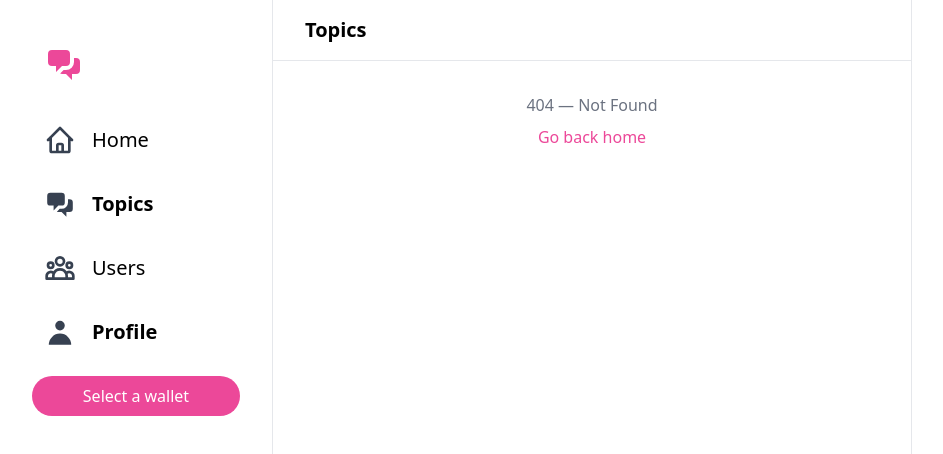
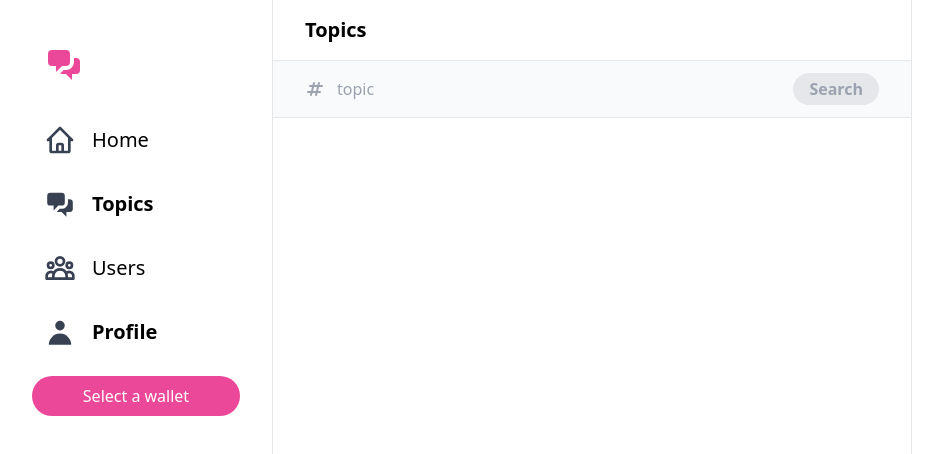
Before and after one commit to a-dagnicourt/solana-twitter-react, a Next.js app in the folder app/: page /topics in a window 1280 px wide. Before the commit this address had no page. Shown: the top 454 px of the page, without its empty margins (176-1119 px from the left). Built offline with nearby package versions, Linux system fonts and the light colour scheme.

Commit message:
wip: upgrading tweet search & topics

```diff
--- a/app/components/TweetForm.jsx
+++ b/app/components/TweetForm.jsx
@@ -68,7 +68,7 @@ export default function TweetForm({ added, forcedTopic }) {
                 <svg
                   xmlns="http://www.w3.org/2000/svg"
                   className={
-                    (watch('topic') ? 'text-pink-500 ' : 'text-gray-400 ') +
+                    (effectiveTopic ? 'text-pink-500 ' : 'text-gray-400 ') +
                     'm-auto h-5 w-5'
                   }
                   viewBox="0 0 20 20"
--- a/app/components/TweetSearch.jsx
+++ b/app/components/TweetSearch.jsx
@@ -1,43 +1,57 @@
-import Link from "next/link";
-import { toRefs } from "vue";
+import { useForm } from 'react-hook-form'
 
-export default function TweetSearch() {
-  const emit = defineEmits(["search", "update:modelValue"]);
-  const props = defineProps({
-    modelValue: String,
-    placeholder: String,
-    disabled: Boolean,
-  });
+export default function TweetSearch({
+  children,
+  modelValue,
+  setTopic,
+  setViewedTopic,
+  placeholder,
+  disabled,
+  search,
+}) {
+  const handleSearchSubmit = (data) => {
+    setViewedTopic(data.search)
+    search()
+  }
 
-  const { modelValue, placeholder, disabled } = toRefs(props);
+  const {
+    register,
+    handleSubmit,
+    formState: { errors },
+  } = useForm()
+  const onSubmit = (data) => handleSearchSubmit(data)
+
   return (
-    // <Home>
-    <div className="relative border-b">
+    <form onSubmit={handleSubmit(onSubmit)} className="relative border-b">
       <input
+        {...register('search')}
         type="text"
-        className="text-gray-700 w-full pl-16 pr-32 py-4 bg-gray-50"
-        placeholder="placeholder"
-        value="modelValue"
-        input="emit('update:modelValue', $event.target.value)"
-        keydownenter="emit('search')"
+        className="w-full bg-gray-50 py-4 pl-16 pr-32 text-gray-700"
+        placeholder={placeholder}
+        onChange={(e) => setTopic(e.target.value)}
       />
       <div
-        className="absolute left-0 inset-y-0 flex items-center justify-center pl-8 pr-2"
-        className="modelValue ? 'text-gray-700' : 'text-gray-400'"
+        className={
+          (modelValue ? 'text-gray-700 ' : 'text-gray-400 ') +
+          'absolute inset-y-0 left-0 flex items-center justify-center pl-8 pr-2'
+        }
       >
-        <slot name="icon"></slot>
+        {children}
       </div>
-      <div className="absolute right-0 inset-y-0 flex items-center pr-8">
+      <div className="absolute inset-y-0 right-0 flex items-center pr-8">
         <button
-          className="rounded-full px-4 py-1 font-semibold"
-          className="! disabled ? 'text-gray-700 bg-gray-300 hover:bg-gray-400 hover:text-white' : 'text-gray-400 bg-gray-200 cursor-not-allowed'"
-          disabled="disabled"
-          click="emit('search')"
+          type="submit"
+          className={
+            (!disabled
+              ? 'bg-gray-300 text-gray-700 hover:bg-gray-400 hover:text-white '
+              : 'cursor-not-allowed bg-gray-200 text-gray-400 ') +
+            'rounded-full px-4 py-1 font-semibold'
+          }
+          disabled={disabled}
         >
           Search
         </button>
       </div>
-    </div>
-    // </Home>
-  );
+    </form>
+  )
 }
--- a/app/pages/Topics.jsx
+++ /dev/null
@@ -1,84 +0,0 @@
-import Base from '../templates/Base'
-import { ref } from 'vue'
-import { useRouter } from 'vue-router'
-import { fetchTweets } from '@/api'
-import { useSlug, useFromRoute } from '@/composables'
-import TweetForm from '@/components/TweetForm'
-import TweetList from '@/components/TweetList'
-import TweetSearch from '@/components/TweetSearch'
-
-export default function Topics() {
-  // Data.
-  const router = useRouter()
-  const tweets = ref([])
-  const loading = ref(true)
-  const topic = ref('')
-  const slugTopic = useSlug(topic)
-  const viewedTopic = ref('')
-
-  // Actions.
-  const search = () => {
-    router.push(`/topics/${slugTopic.value}`)
-  }
-
-  const fetchTopicTweets = async () => {
-    if (slugTopic.value === viewedTopic.value) return
-    try {
-      loading.value = true
-      const fetchedTweets = await fetchTweets()
-      tweets.value = fetchedTweets
-      viewedTopic.value = slugTopic.value
-    } finally {
-      loading.value = false
-    }
-  }
-
-  const addTweet = (tweet) => tweets.value.push(tweet)
-
-  // Router hooks.
-  useFromRoute((route) => {
-    topic.value = route.params.topic
-    if (topic.value) {
-      fetchTopicTweets()
-    } else {
-      tweets.value = []
-      viewedTopic.value = ''
-    }
-  })
-  return (
-    <Base>
-      <tweet-search
-        placeholder="topic"
-        disabled="! slugTopic"
-        modelValue="slugTopic"
-        update:modelValue="value => topic = value"
-        search="search"
-      >
-        <template icon>
-          <svg
-            xmlns="http://www.w3.org/2000/svg"
-            className="h-5 w-5"
-            viewBox="0 0 20 20"
-            fill="currentColor"
-          >
-            <path
-              fillRule="evenodd"
-              d="M9.243 3.03a1 1 0 01.727 1.213L9.53 6h2.94l.56-2.243a1 1 0 111.94.486L14.53 6H17a1 1 0 110 2h-2.97l-1 4H15a1 1 0 110 2h-2.47l-.56 2.242a1 1 0 11-1.94-.485L10.47 14H7.53l-.56 2.242a1 1 0 11-1.94-.485L5.47 14H3a1 1 0 110-2h2.97l1-4H5a1 1 0 110-2h2.47l.56-2.243a1 1 0 011.213-.727zM9.03 8l-1 4h2.938l1-4H9.031z"
-              clipRule="evenodd"
-            />
-          </svg>
-        </template>
-      </tweet-search>
-      <div v-if="viewedTopic">
-        <tweet-form added="addTweet" forced-topic="viewedTopic"></tweet-form>
-        <tweet-list tweets="tweets" loading="loading"></tweet-list>
-        <div
-          v-if="tweets.length === 0"
-          className="p-8 text-center text-gray-500"
-        >
-          No tweets were found in this topic...
-        </div>
-      </div>
-    </Base>
-  )
-}
--- a/app/pages/Tweet.jsx
+++ /dev/null
@@ -1,35 +0,0 @@
-import Base from "../templates/Base";
-import { ref, watchEffect } from "vue";
-import { PublicKey } from "@solana/web3.js";
-import { getTweet } from "@/api";
-import { useFromRoute } from "@/composables";
-import TweetCard from "@/components/TweetCard";
-
-export default function Profile() {
-  const tweetAddress = ref(null);
-  useFromRoute((route) => (tweetAddress.value = route.params.tweet));
-
-  const loading = ref(false);
-  const tweet = ref(null);
-  watchEffect(async () => {
-    try {
-      loading.value = true;
-      tweet.value = await getTweet(new PublicKey(tweetAddress.value));
-    } catch (e) {
-      tweet.value = null;
-    } finally {
-      loading.value = false;
-    }
-  });
-  return (
-    <Base>
-      <div v-if="loading" className="p-8 text-gray-500 text-center">
-        Loading...
-      </div>
-      <div v-else-if="! tweet" className="p-8 text-gray-500 text-center">
-        Tweet not found
-      </div>
-      <tweet-card v-else tweet="tweet"></tweet-card>
-    </Base>
-  );
-}
--- a/app/pages/Profile.jsx
+++ b/app/pages/profile/index.jsx
@@ -1,26 +1,26 @@
-import Base from "../templates/Base";
-import { ref, watchEffect } from "vue";
-import { fetchTweets } from "@/api";
-import TweetForm from "@/components/TweetForm";
-import TweetList from "@/components/TweetList";
+import Base from '../../templates/Base'
+import { ref, watchEffect } from 'vue'
+import { fetchTweets } from '@/api'
+import TweetForm from '@/components/TweetForm'
+import TweetList from '@/components/TweetList'
 
 export default function Profile() {
-  const tweets = ref([]);
-  const loading = ref(true);
+  const tweets = ref([])
+  const loading = ref(true)
 
   watchEffect(() => {
     fetchTweets()
       .then((fetchedTweets) => (tweets.value = fetchedTweets))
-      .finally(() => (loading.value = false));
-  });
+      .finally(() => (loading.value = false))
+  })
   return (
     <Base>
       {/* <!-- TODO: Check connected wallet --> */}
-      <div v-if="true" className="border-b px-8 py-4 bg-gray-50">
+      <div v-if="true" className="border-b bg-gray-50 px-8 py-4">
         B1AfN7AgpMyctfFbjmvRAvE1yziZFDb9XCwydBjJwtRN
       </div>
       <tweet-form added="addTweet"></tweet-form>
       <tweet-list tweets="tweets" loading="loading"></tweet-list>
     </Base>
-  );
+  )
 }
--- /dev/null
+++ b/app/pages/topics/index.jsx
@@ -0,0 +1,89 @@
+import Base from '../../templates/Base'
+import { fetchTweets } from '../api/fetch-tweets'
+import { useSlug } from '../../utils'
+import TweetForm from '../../components/TweetForm'
+import TweetList from '../../components/TweetList'
+import TweetSearch from '../../components/TweetSearch'
+import { useRouter } from 'next/router'
+import { useState } from 'react'
+
+export default function Topics() {
+  // Data.
+  const router = useRouter()
+  const [tweets, setTweets] = useState([])
+  const [loading, setLoading] = useState(true)
+  const [topic, setTopic] = useState('')
+  const [modelValue, setModelValue] = useState('')
+  const slugTopic = useSlug(topic)
+  const [viewedTopic, setViewedTopic] = useState('')
+
+  console.log(topic)
+  console.log(slugTopic)
+
+  // Actions.
+  const search = () => {
+    router.push(`/topics/${slugTopic}`)
+  }
+
+  const fetchTopicTweets = async () => {
+    if (slugTopic === viewedTopic) return
+    try {
+      loading = true
+      const fetchedTweets = await fetchTweets()
+      tweets = fetchedTweets
+      viewedTopic = slugTopic
+    } finally {
+      loading = false
+    }
+  }
+
+  const addTweet = (tweet) => tweets.push(tweet)
+
+  // Router hooks.
+  // useFromRoute((route) => {
+  //   topic = route.params.topic
+  //   if (topic) {
+  //     fetchTopicTweets()
+  //   } else {
+  //     tweets = []
+  //     viewedTopic = ''
+  //   }
+  // })
+  return (
+    <Base>
+      <TweetSearch
+        placeholder="topic"
+        disabled={!slugTopic}
+        modelValue={slugTopic}
+        setTopic={setTopic}
+        setViewedTopic={setViewedTopic}
+        search={search}
+      >
+        <svg
+          xmlns="http://www.w3.org/2000/svg"
+          className="h-5 w-5"
+          viewBox="0 0 20 20"
+          fill="currentColor"
+        >
+          <path
+            fillRule="evenodd"
+            d="M9.243 3.03a1 1 0 01.727 1.213L9.53 6h2.94l.56-2.243a1 1 0 111.94.486L14.53 6H17a1 1 0 110 2h-2.97l-1 4H15a1 1 0 110 2h-2.47l-.56 2.242a1 1 0 11-1.94-.485L10.47 14H7.53l-.56 2.242a1 1 0 11-1.94-.485L5.47 14H3a1 1 0 110-2h2.97l1-4H5a1 1 0 110-2h2.47l.56-2.243a1 1 0 011.213-.727zM9.03 8l-1 4h2.938l1-4H9.031z"
+            clipRule="evenodd"
+          />
+        </svg>
+      </TweetSearch>
+      {viewedTopic && (
+        <div>
+          <TweetForm added={addTweet} forcedTopic={viewedTopic} />
+          <TweetList tweets={tweets} loading={loading} />
+          <div
+            v-if="tweets.length === 0"
+            className="p-8 text-center text-gray-500"
+          >
+            No tweets were found in this topic...
+          </div>
+        </div>
+      )}
+    </Base>
+  )
+}
--- /dev/null
+++ b/app/pages/tweet/index.jsx
@@ -0,0 +1,35 @@
+import Base from '../../templates/Base'
+import { ref, watchEffect } from 'vue'
+import { PublicKey } from '@solana/web3.js'
+import { getTweet } from '@/api'
+import { useFromRoute } from '@/composables'
+import TweetCard from '@/components/TweetCard'
+
+export default function Profile() {
+  const tweetAddress = ref(null)
+  useFromRoute((route) => (tweetAddress.value = route.params.tweet))
+
+  const loading = ref(false)
+  const tweet = ref(null)
+  watchEffect(async () => {
+    try {
+      loading.value = true
+      tweet.value = await getTweet(new PublicKey(tweetAddress.value))
+    } catch (e) {
+      tweet.value = null
+    } finally {
+      loading.value = false
+    }
+  })
+  return (
+    <Base>
+      <div v-if="loading" className="p-8 text-center text-gray-500">
+        Loading...
+      </div>
+      <div v-else-if="! tweet" className="p-8 text-center text-gray-500">
+        Tweet not found
+      </div>
+      <tweet-card v-else tweet="tweet"></tweet-card>
+    </Base>
+  )
+}
--- a/app/pages/Users.jsx
+++ b/app/pages/users/index.jsx
@@ -1,4 +1,4 @@
-import Base from '../templates/Base'
+import Base from '../../templates/Base'
 import { ref } from 'vue'
 import { useRouter } from 'vue-router'
 import { fetchTweets } from '@/api'
```
